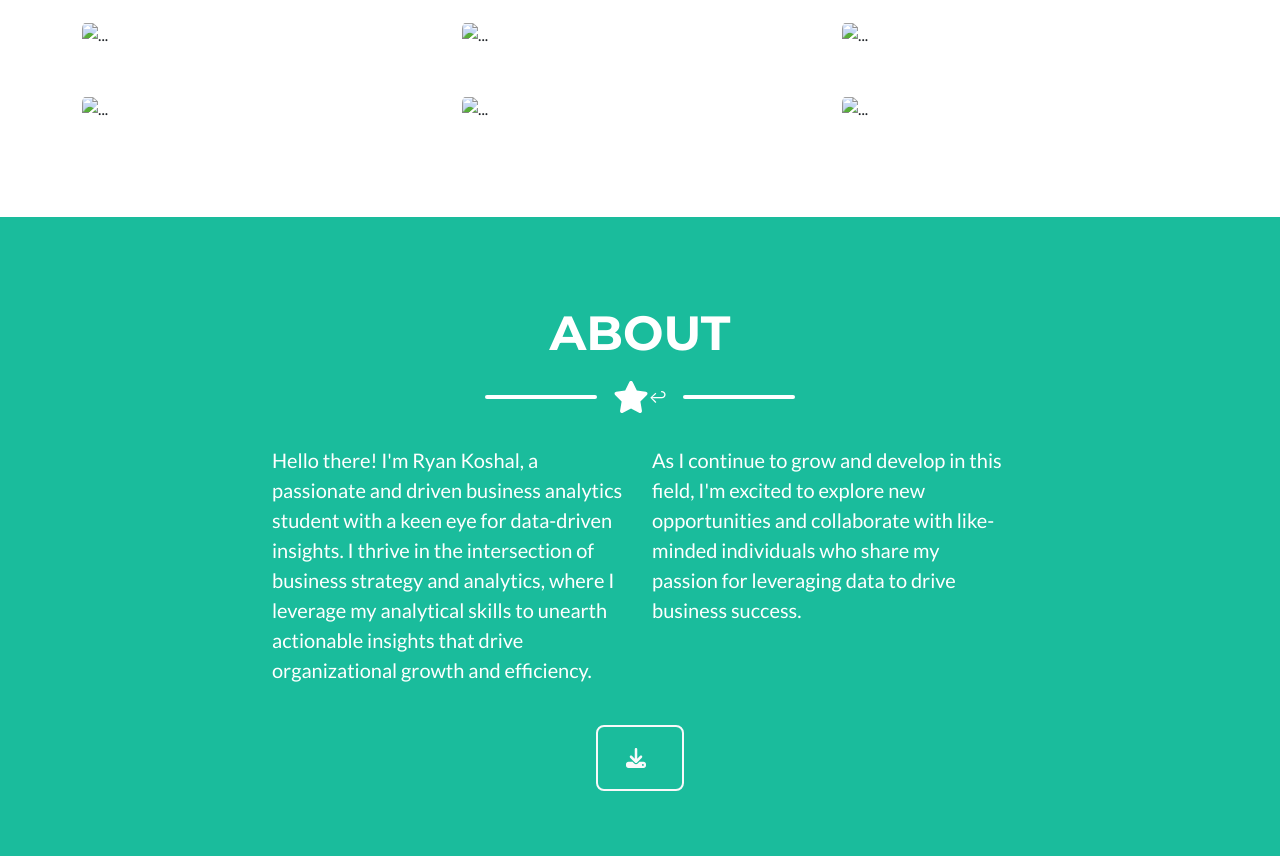
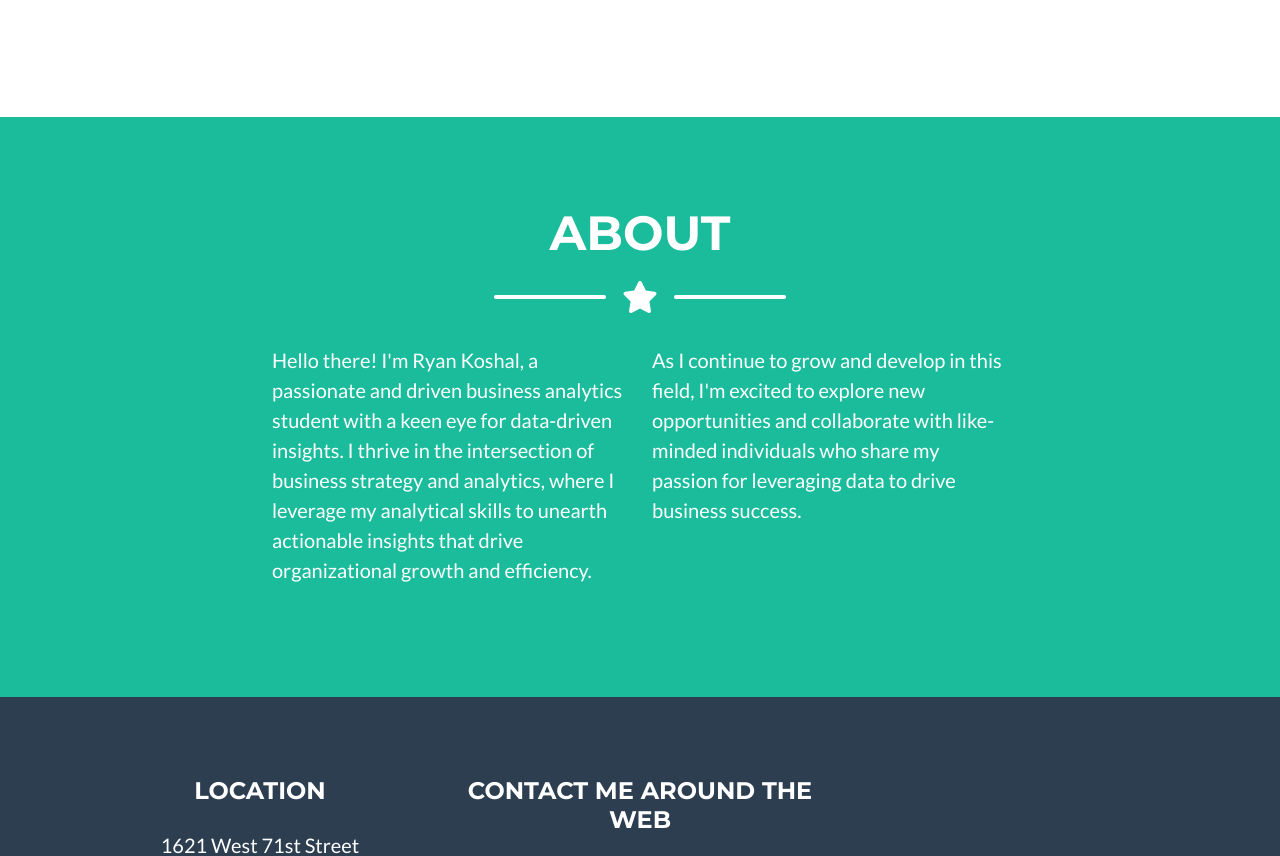
Before and after one commit to rkoshal12/My-portfolio, a plain HTML site: page index.html in a window 1280 px wide. Shown: the part 759-1615 px from the top of the page. Drawn offline with Linux system fonts and the light colour scheme; files whose address does not match are found by name.

Commit message:
my portfolio project 2.0
my project portfolio

```diff
--- a/index.html
+++ b/index.html
@@ -53,7 +53,7 @@
         <header class="masthead bg-primary text-white text-center">
             <div class="container d-flex align-items-center flex-column">
                 <!-- Masthead Avatar Image-->
-                <img class="masthead-avatar mb-5" src="assets/img/avataaars.svg" alt="..." >
+                <img class="image" src="/Users/ryankoshal/Downloads/IMG_2020 Medium.png" alt="" >
                 <!-- Masthead Heading-->
                 <h1 class="masthead-heading text-uppercase mb-0">Ryan Koshal</h1>
                 <!-- Icon Divider-->
@@ -85,7 +85,7 @@
                             <div class="portfolio-item-caption d-flex align-items-center justify-content-center h-100 w-100">
                                 <div class="portfolio-item-caption-content text-center text-white"><i class="fas fa-plus fa-3x"></i></div>
                             </div>
-                            <img class="img-fluid" src="assets/img/portfolio/cabin.png" alt="..." >
+                            https://github.com/rkoshal12
                         </div>
                     </div>
                     <!-- Portfolio Item 2-->
@@ -94,46 +94,13 @@
                             <div class="portfolio-item-caption d-flex align-items-center justify-content-center h-100 w-100">
                                 <div class="portfolio-item-caption-content text-center text-white"><i class="fas fa-plus fa-3x"></i></div>
                             </div>
-                            <img class="img-fluid" src="assets/img/portfolio/cake.png" alt="..." >
+
                         </div>
                     </div>
-                    <!-- Portfolio Item 3-->
-                    <div class="col-md-6 col-lg-4 mb-5">
-                        <div class="portfolio-item mx-auto" data-bs-toggle="modal" data-bs-target="#portfolioModal3">
-                            <div class="portfolio-item-caption d-flex align-items-center justify-content-center h-100 w-100">
-                                <div class="portfolio-item-caption-content text-center text-white"><i class="fas fa-plus fa-3x"></i></div>
-                            </div>
-                            <img class="img-fluid" src="assets/img/portfolio/circus.png" alt="..." >
-                        </div>
-                    </div>
-                    <!-- Portfolio Item 4-->
-                    <div class="col-md-6 col-lg-4 mb-5 mb-lg-0">
-                        <div class="portfolio-item mx-auto" data-bs-toggle="modal" data-bs-target="#portfolioModal4">
-                            <div class="portfolio-item-caption d-flex align-items-center justify-content-center h-100 w-100">
-                                <div class="portfolio-item-caption-content text-center text-white"><i class="fas fa-plus fa-3x"></i></div>
-                            </div>
-                            <img class="img-fluid" src="assets/img/portfolio/game.png" alt="..." >
-                        </div>
-                    </div>
-                    <!-- Portfolio Item 5-->
-                    <div class="col-md-6 col-lg-4 mb-5 mb-md-0">
-                        <div class="portfolio-item mx-auto" data-bs-toggle="modal" data-bs-target="#portfolioModal5">
-                            <div class="portfolio-item-caption d-flex align-items-center justify-content-center h-100 w-100">
-                                <div class="portfolio-item-caption-content text-center text-white"><i class="fas fa-plus fa-3x"></i></div>
-                            </div>
-                            <img class="img-fluid" src="assets/img/portfolio/safe.png" alt="..." />
-                        </div>
-                    </div>
-                    <!-- Portfolio Item 6-->
-                    <div class="col-md-6 col-lg-4">
-                        <div class="portfolio-item mx-auto" data-bs-toggle="modal" data-bs-target="#portfolioModal6">
-                            <div class="portfolio-item-caption d-flex align-items-center justify-content-center h-100 w-100">
-                                <div class="portfolio-item-caption-content text-center text-white"><i class="fas fa-plus fa-3x"></i></div>
-                            </div>
-                            <img class="img-fluid" src="assets/img/portfolio/submarine.png" alt="..." />
-                        </div>
-                    </div>
-                </div>
+
+
+
+
             </div>
         </section>
         <!-- About Section-->
@@ -144,7 +111,7 @@
                 <!-- Icon Divider-->
                 <div class="divider-custom divider-light">
                     <div class="divider-custom-line"></div>
-                    <div class="divider-custom-icon"><i class="fas fa-star"></i></div>↩
+                    <div class="divider-custom-icon"><i class="fas fa-star"></i></div>
                     <div class="divider-custom-line"></div>
                 </div>
                 <!-- About Section Content-->
@@ -153,9 +120,8 @@
                     <div class="col-lg-4 me-auto"><p class="lead">As I continue to grow and develop in this field, I'm excited to explore new opportunities and collaborate with like-minded individuals who share my passion for leveraging data to drive business success.</p></div>
                 </div>
                 <!-- About Section Button-->
-                <div class="text-center mt-4">
-                    <a class="btn btn-xl btn-outline-light" href="https://startbootstrap.com/theme/freelancer/">
-                        <i class="fas fa-download me-2"></i>
+
+
 
                     </a>
                 </div>
@@ -178,11 +144,12 @@
                     </div>
                     <!-- Footer Social Icons-->
                     <div class="col-lg-4 mb-5 mb-lg-0">
-                        <h4 class="text-uppercase mb-4">Around the Web</h4>
+                        <h4 class="text-uppercase mb-4">Contact me Around the Web</h4>
 
                         <a class="btn btn-outline-light btn-social mx-1" href="#!"><i class="fab fa-fw fa-twitter"></i></a>
                         <a class="btn btn-outline-light btn-social mx-1" href="#!"><i class="fab fa-fw fa-linkedin-in"></i></a>
-
+                        ryankoshal@icloud.com
+                        https://www.linkedin.com/in/ryan-koshal-b37555260/
                     </div>
                     <!-- Footer About Text-->
                     <div class="col-lg-4">
@@ -197,7 +164,7 @@
         </footer>
         <!-- Copyright Section-->
         <div class="copyright py-4 text-center text-white">
-            <div class="container"><small>Copyright &copy; Your Website 2023</small></div>
+            <div class="container"><small>Copyright &copy; Ryan Koshal 2023</small></div>
         </div>
         <!-- Portfolio Modals-->
         <!-- Portfolio Modal 1-->
@@ -404,7 +371,7 @@
         <!-- Bootstrap core JS-->
         <script src="cookie-popup.js"></script>
         <!-- Core theme JS-->
-        <script src="cookie-popup.js"></script>
+        <script src="cookie-popup.css"></script>
         <!-- * * * * * * * * * * * * * * * * * * * * * * * * * * * * * * * * * * * * * * * *-->
         <!-- * *                               SB Forms JS                               * *-->
         <!-- * * Activate your form at https://startbootstrap.com/solution/contact-forms * *-->
```
